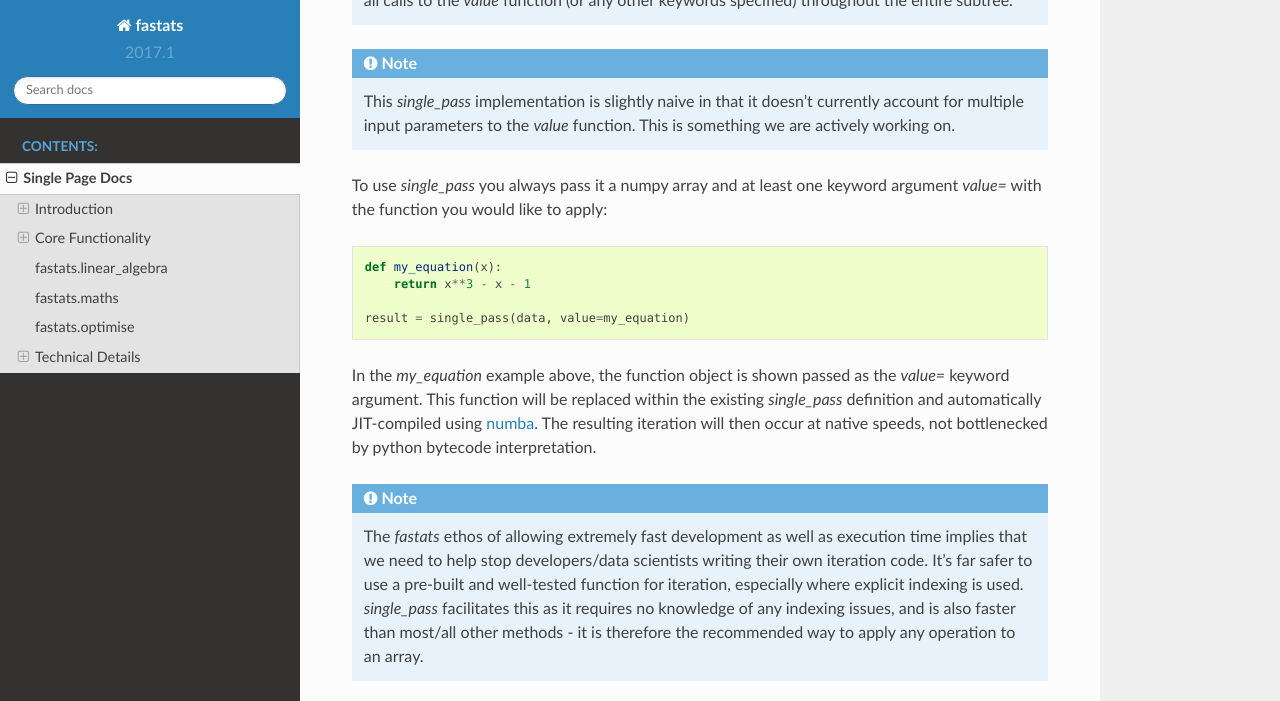
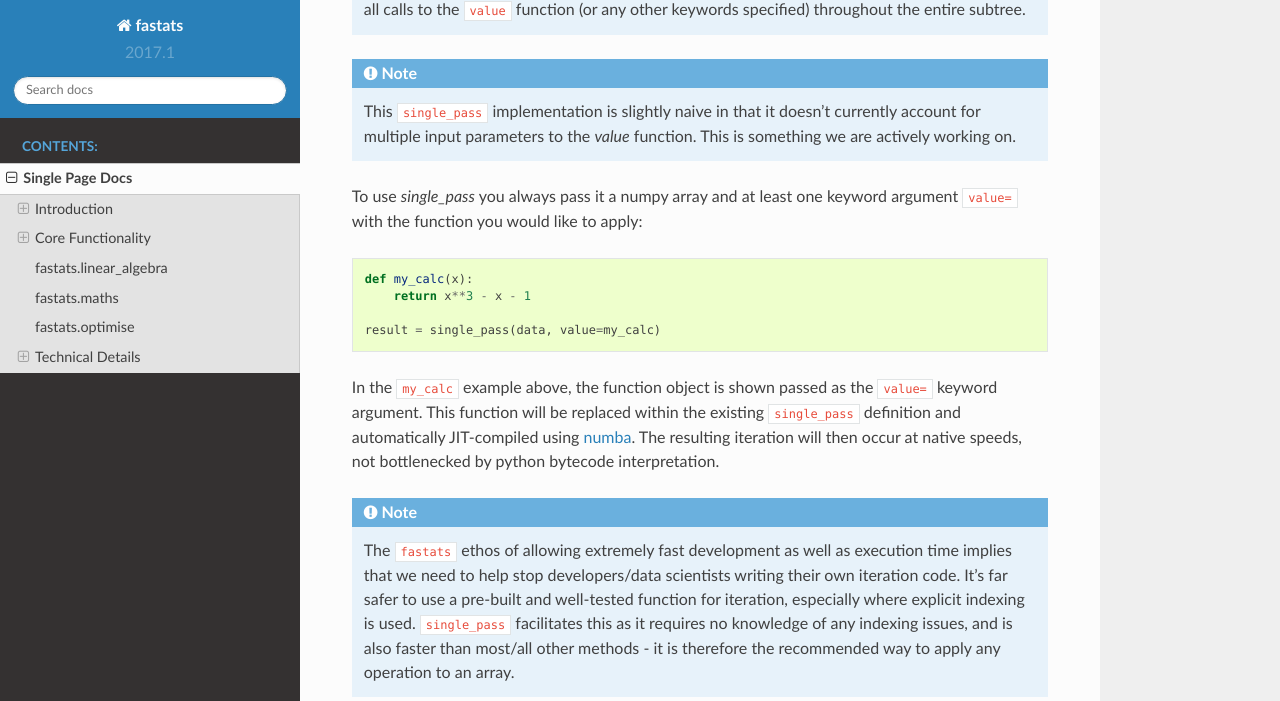
Before and after one commit to fastats/fastats, a Sphinx documentation site: the page built from docs/source/single_page_run_through.rst, in a window 1280 px wide and 1400 px high, scrolled down 3255 px, cut to the strip 0-701 px from the top of the window. Built offline with Sphinx 7.4.7 and the Read the Docs theme 2.0.0, drawn with Linux system fonts in a browser that asks for light colours; some of the changed text lies outside the part shown.

```diff
--- a/docs/source/single_page_run_through.rst
+++ b/docs/source/single_page_run_through.rst
@@ -32,16 +32,16 @@ Here's a quick example to show some basic concepts::
 
 :func:`fastats.core.single_pass` is a core fastats function which takes a numpy array and a function,
 and applies the function to each row of the numpy array. The function must be passed as the keyword
-argument `value`.
+argument ``value``.
 
-The `value` function can be any user-defined or library python function which is able to
-be JIT-compiled in `nopython` mode by `numba`_.
+The ``value`` function can be any user-defined or library python function which is able to
+be JIT-compiled in ``nopython`` mode by `numba`_.
 
 .. note::
-    **Technical note:** Internally, fastats takes the `value` function and replaces all occurrences of that function recursively using the AST, then JIT-compiles the resulting function using `numba`_ so that everything runs at native speed. This ability to pass a function as an argument to a `numba`_ function is one of the key tenets of the fastats library. This is achieved using the `@fs` decorator from the fastats library, which will be described later.
+    **Technical note:** Internally, fastats takes the ``value`` function and replaces all occurrences of that function recursively using the AST, then JIT-compiles the resulting function using `numba`_ so that everything runs at native speed. This ability to pass a function as an argument to a `numba`_ function is one of the key tenets of the fastats library. This is achieved using the ``@fs`` decorator from the fastats library, which will be described later.
 
 
-This is conceptually similar to the `pandas.apply` or numpy `ufunc` system for vectorizing
+This is conceptually similar to the ``pandas.apply`` or numpy ``ufunc`` system for vectorizing
 calculations across arrays - the benefits of fastats are (1) performance and (2) no required
 knowledge of decorators, C/Cython or ufuncs.
 
@@ -57,7 +57,7 @@ analysis tasks much faster than with existing packages. The idea of using `numba
 performance benefits, but also so that these routines are always compiled for the hardware they are running on - this
 is one of the main reasons that fastats can be faster than existing pre-compiled libraries.
 
-With fastats, functions can be wrapped with the `@fs` decorator which transforms
+With fastats, functions can be wrapped with the ``@fs`` decorator which transforms
 the function to allow any keyword arguments to be passed; these keyword arguments
 specify the functions to be replaced within the original code.
 
@@ -111,12 +111,12 @@ functions at native speeds.
 Core Functionality
 ------------------
 
-This section details the main functionality available in the `fastats` library.
+This section details the main functionality available in the ``fastats`` library.
 
 single_pass
 ^^^^^^^^^^^
 
-We have already used the `single_pass` function in the introductory example above. In a simplistic sense, this is
+We have already used the ``single_pass`` function in the introductory example above. In a simplistic sense, this is
 equivalent to the following Python code::
 
     def single_pass(x, value=None):
@@ -128,23 +128,23 @@ equivalent to the following Python code::
 As you can see, it allocates a new array the same size and type of the input array, then iterates over the input array
 row-by-row, and assigns the return value to the corresponding row in the newly allocated output array.
 
-.. note:: The actual implementation is slightly more nuanced than this because it will recursively replace all calls to the `value` function (or any other keywords specified) throughout the entire subtree.
+.. note:: The actual implementation is slightly more nuanced than this because it will recursively replace all calls to the ``value`` function (or any other keywords specified) throughout the entire subtree.
 
-.. note:: This `single_pass` implementation is slightly naive in that it doesn't currently account for multiple input parameters to the `value` function. This is something we are actively working on.
+.. note:: This ``single_pass`` implementation is slightly naive in that it doesn't currently account for multiple input parameters to the `value` function. This is something we are actively working on.
 
-To use `single_pass` you always pass it a numpy array and at least one keyword argument `value=` with the function you
+To use `single_pass` you always pass it a numpy array and at least one keyword argument ``value=`` with the function you
 would like to apply::
 
-    def my_equation(x):
+    def my_calc(x):
         return x**3 - x - 1
 
-    result = single_pass(data, value=my_equation)
+    result = single_pass(data, value=my_calc)
 
-In the `my_equation` example above, the function object is shown passed as the `value=` keyword argument. This function
-will be replaced within the existing `single_pass` definition and automatically JIT-compiled using `numba`_. The
+In the ``my_calc`` example above, the function object is shown passed as the ``value=`` keyword argument. This function
+will be replaced within the existing ``single_pass`` definition and automatically JIT-compiled using `numba`_. The
 resulting iteration will then occur at native speeds, not bottlenecked by python bytecode interpretation.
 
-.. note:: The `fastats` ethos of allowing extremely fast development as well as execution time implies that we need to help stop developers/data scientists writing their own iteration code. It's far safer to use a pre-built and well-tested function for iteration, especially where explicit indexing is used. `single_pass` facilitates this as it requires no knowledge of any indexing issues, and is also faster than most/all other methods - it is therefore the recommended way to apply any operation to an array.
+.. note:: The ``fastats`` ethos of allowing extremely fast development as well as execution time implies that we need to help stop developers/data scientists writing their own iteration code. It's far safer to use a pre-built and well-tested function for iteration, especially where explicit indexing is used. ``single_pass`` facilitates this as it requires no knowledge of any indexing issues, and is also faster than most/all other methods - it is therefore the recommended way to apply any operation to an array.
 
 .. automodule:: fastats.core.single_pass
     :members:
@@ -152,7 +152,7 @@ resulting iteration will then occur at native speeds, not bottlenecked by python
 windowed_pass
 ^^^^^^^^^^^^^
 
-Another common operation is to apply a function as a rolling window along a data set; for this we have `windowed_pass`.
+Another common operation is to apply a function as a rolling window along a data set; for this we have ``windowed_pass``.
 Here's a slightly contrived example showing how to calculate the rolling mean across an array::
 
     from fastats import windowed_pass
@@ -162,8 +162,8 @@ Here's a slightly contrived example showing how to calculate the rolling mean ac
 
     result = windowed_pass(x, 10, value=mean)
 
-In the code above, the obvious difference between `single_pass` and `windowed_pass` is that the windowed version takes
-a second positional argument to specify the size of the window. A window of that size is then fed into the `value=` function,
+In the code above, the obvious difference between ``single_pass`` and ``windowed_pass`` is that the windowed version takes
+a second positional argument to specify the size of the window. A window of that size is then fed into the ``value=`` function,
 so the function also needs to accept an array, not a scalar value.
 
 To change the window from 10 items to 25 items, we would therefore change line 6 above to::
@@ -171,7 +171,7 @@ To change the window from 10 items to 25 items, we would therefore change line 6
     result = windowed_pass(x, 10, value=mean)
 
 For a more real-world example, let's take a look at a rolling least-squares regression (OLS) across an array. The OLS
-code will be discussed in the `linear_algebra` section later, but for now let's look at how to perform a high-performance
+code will be discussed in the ``linear_algebra`` section later, but for now let's look at how to perform a high-performance
 rolling OLS over a numpy array with 2 columns::
 
     from fastats import windowed_pass
@@ -210,7 +210,7 @@ wrap function::
 
 .. note:: This wrap function for multiple return values is a bit fiddly to set up, but we are actively working on making this easier.
 
-This works because the return value from the `windowed_pass` function is always the same shape as the input data. As a result
+This works because the return value from the ``windowed_pass`` function is always the same shape as the input data. As a result
 with the raw input data in two columns, we can support two return values from the inner jitted function. This is however quite
 restrictive, and we will improve this in a future release.
 
@@ -227,14 +227,14 @@ Early JIT compilation without execution - `return_callable`
 ^^^^^^^^^^^^^^^^^^^^^^^^^^^^^^^^^^^^^^^^^^^^^^^^^^^^^^^^^^^
 
 Most users will find it useful to store the jitted function, rather than re-jitting the code every time it is called. To
-do this, pass the keyword argument `return_callable=True` to any core function (a `core` function is one with an `@fs` decorator) and
+do this, pass the keyword argument ``return_callable=True`` to any core function (a ``core`` function is one with an ``@fs`` decorator) and
 it will return the function instead of executing it.
 
 For example::
 
     rolling_ols = windowed_pass(x, 10, value=ols_wrap, return_callable=True)
 
-After this, you can call the `rolling_ols` function without incurring another AST transform and JIT compilation cycle.
+After this, you can call the ``rolling_ols`` function without incurring another AST transform and JIT compilation cycle.
 The result is just a normal Python function, so you call it with its expected arguments::
 
     result = rolling_ols(x, 10)
@@ -253,8 +253,8 @@ being passed in. For example::
 
     result = single_pass(x, value=mean)
 
-The definition of `single_pass` does not take any keyword arguments, or specify `**kwargs`, but it has an `@fs`
-decorator and therefore substitutes all occurences of `value` for `mean` in its own function body, and in the function
+The definition of ``single_pass`` does not take any keyword arguments, or specify ``**kwargs``, but it has an ``@fs``
+decorator and therefore substitutes all occurences of ``value`` for ``mean`` in its own function body, and in the function
 bodies of any of its child functions.
 
 .. automodule:: fastats.core.decorator
@@ -353,19 +352,19 @@ on an unoptimised version for fast experimenting/research.
 
 This is not-limited to specific functions - if you are happy with lower-precision in certain
 calculations, you can pass faster (lower-precision) versions of any mathematical functions,
-and `fastats` will replace them throughout the entire AST before passing the code onto numba, without
+and ``fastats`` will replace them throughout the entire AST before passing the code onto numba, without
 requiring you to modify any code.
 
-As an example, some calculations require the complementary error function `erfc` to be calculated.
-The accuracy (precision) of `erfc` depends partially on how many terms are in the expansion. By
+As an example, some calculations require the complementary error function ``erfc`` to be calculated.
+The accuracy (precision) of ``erfc`` depends partially on how many terms are in the expansion. By
 reducing the number of terms we can speed up calculations at the expense of accuracy.
 
-If you are happy with 8 decimal places, and you had a a custom function `erfc8` to calculate this
+If you are happy with 8 decimal places, and you had a a custom function ``erfc8`` to calculate this
 in an optimal manner, you could speed up calculations like this::
 
     my_solve = newton_raphson(0.5, 0.001, root=my_func, erfc=erfc8)
 
-To increase precision (at the expense of calculation time), you could use `erfc16`::
+To increase precision (at the expense of calculation time), you could use ``erfc16``::
 
     my_solve = newton_raphson(0.5, 0.001, root=my_func, deriv=my_deriv, erfc=erfc16)
 
```
Also changed, not shown: other parts of docs/source/single_page_run_through.rst (+20 -21 lines).
